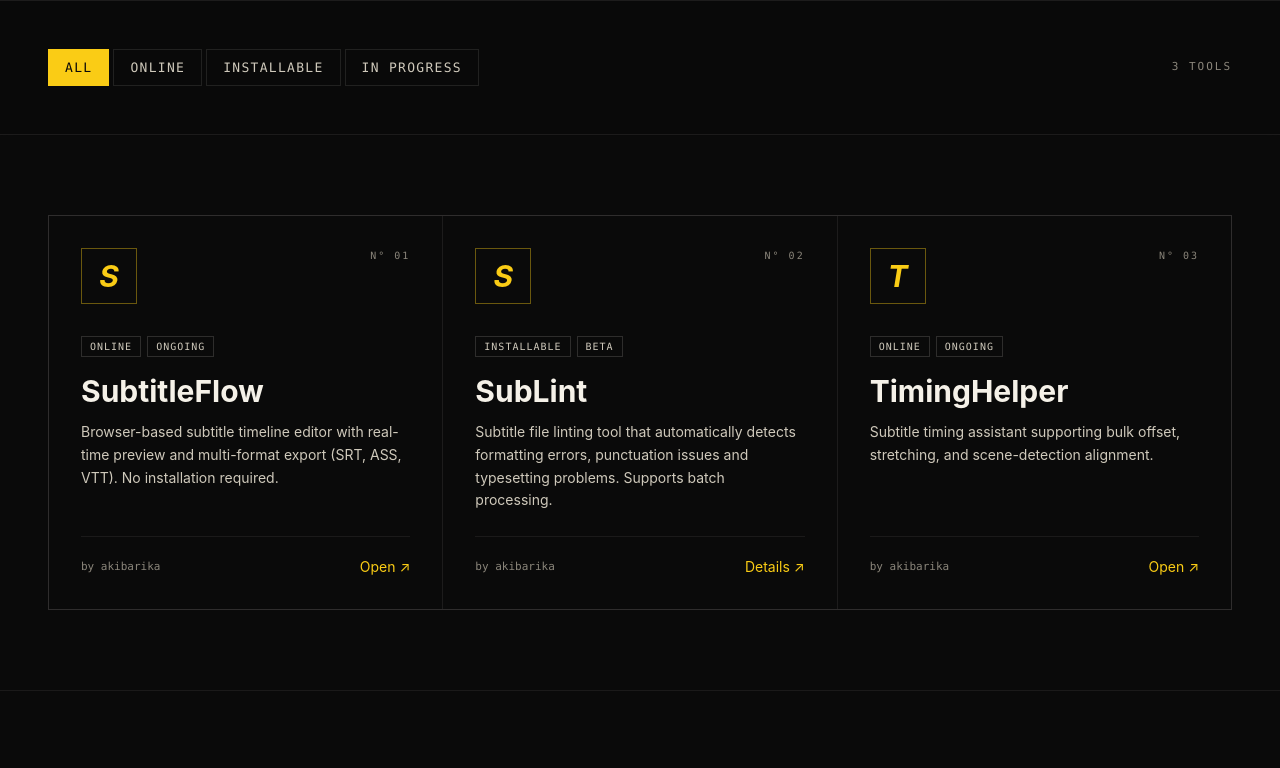
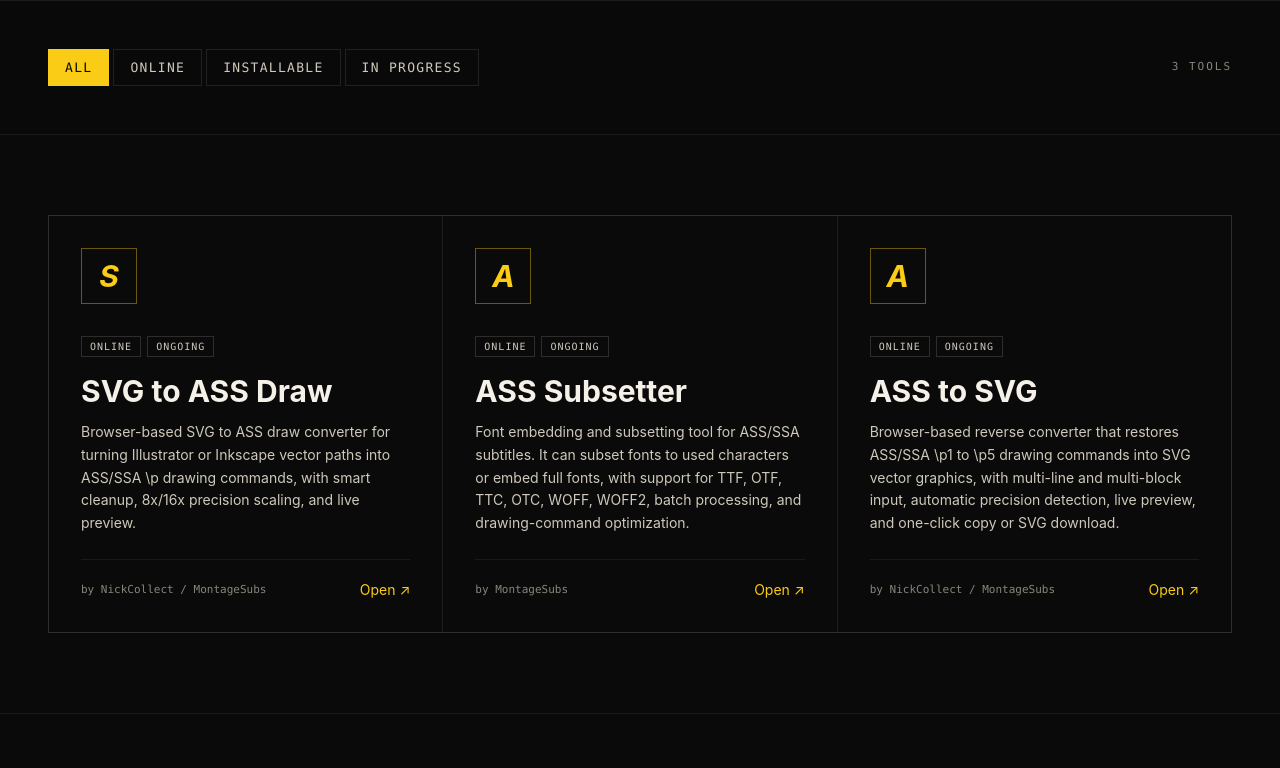
Before and after one commit to MontageSubs/montagesubs.github.io, an Astro site: page /en/tools in a window 1280 px wide. Shown: the part 391-1159 px from the top of the page. Built offline with nearby package versions, Linux system fonts and the light colour scheme; Astro itself is replaced by a stand-in of ours.

Commit message:
feat: 更新工具页卡片内容
- 将工具页三张卡片替换为实际的字幕工具信息
- 更新 SVG to ASS Draw、ASS Subsetter 和 ASS to SVG 的中英文描述、链接、标签与状态
- 移除中英文工具卡片右上角的编号展示

```diff
--- a/src/data/tools.ts
+++ b/src/data/tools.ts
@@ -13,39 +13,39 @@ export interface Tool {
 
 export const tools: Tool[] = [
   {
-    id: 'subtitle-flow',
-    name: 'SubtitleFlow',
-    author: 'akibarika',
-    description_zh: '浏览器端字幕时间轴编辑器，支持实时预览和多格式导出（SRT、ASS、VTT）。无需安装，打开即用。',
-    description_en: 'Browser-based subtitle timeline editor with real-time preview and multi-format export (SRT, ASS, VTT). No installation required.',
+    id: 'svg-to-ass',
+    name: 'SVG to ASS Draw',
+    author: 'NickCollect / MontageSubs',
+    description_zh: '浏览器端 SVG 转 ASS 绘图命令工具，可将 Illustrator、Inkscape 等导出的矢量路径转换为 ASS/SSA \\p 绘图代码，支持智能清理、8x/16x 精度缩放和实时预览。',
+    description_en: 'Browser-based SVG to ASS draw converter for turning Illustrator or Inkscape vector paths into ASS/SSA \\p drawing commands, with smart cleanup, 8x/16x precision scaling, and live preview.',
     type: 'online',
-    url: 'https://github.com/MontageSubs/subtitle-flow',
-    tags: ['timeline', 'browser', 'javascript', 'editor'],
+    url: 'https://subs.js.org/svg-to-ass/',
+    tags: ['svg', 'ass', 'draw', 'typesetting'],
     status: 'active',
     lang: ['zh-hans', 'en'],
   },
   {
-    id: 'sub-lint',
-    name: 'SubLint',
-    author: 'akibarika',
-    description_zh: '字幕文件规范检查工具，自动检测格式错误、标点问题和排版规范，支持批量处理。',
-    description_en: 'Subtitle file linting tool that automatically detects formatting errors, punctuation issues and typesetting problems. Supports batch processing.',
-    type: 'installable',
-    url: 'https://github.com/MontageSubs/sub-lint',
-    tags: ['linting', 'cli', 'quality', 'automation'],
-    status: 'beta',
+    id: 'ass-subset',
+    name: 'ASS Subsetter',
+    author: 'MontageSubs',
+    description_zh: 'ASS/SSA 字幕字体嵌入与子集化工具，可按实际使用字符压缩字体，也可完整嵌入字体；支持 TTF、OTF、TTC、OTC、WOFF、WOFF2、批量处理和绘图命令优化。',
+    description_en: 'Font embedding and subsetting tool for ASS/SSA subtitles. It can subset fonts to used characters or embed full fonts, with support for TTF, OTF, TTC, OTC, WOFF, WOFF2, batch processing, and drawing-command optimization.',
+    type: 'online',
+    url: 'https://subs.js.org/ass-subset/',
+    tags: ['ass', 'fonts', 'subset', 'embedding'],
+    status: 'active',
     lang: ['zh-hans', 'en'],
   },
   {
-    id: 'timing-helper',
-    name: 'TimingHelper',
-    author: 'akibarika',
-    description_zh: '字幕时间轴辅助工具，支持批量偏移、拉伸和场景检测对齐。',
-    description_en: 'Subtitle timing assistant supporting bulk offset, stretching, and scene-detection alignment.',
+    id: 'ass-to-svg',
+    name: 'ASS to SVG',
+    author: 'NickCollect / MontageSubs',
+    description_zh: '浏览器端 ASS/SSA 绘图命令反向转换工具，可将 \\p1 到 \\p5 绘图代码还原为 SVG 矢量图形，支持多行、多绘图块输入、自动精度识别、实时预览和一键复制或下载 SVG。',
+    description_en: 'Browser-based reverse converter that restores ASS/SSA \\p1 to \\p5 drawing commands into SVG vector graphics, with multi-line and multi-block input, automatic precision detection, live preview, and one-click copy or SVG download.',
     type: 'online',
-    url: 'https://github.com/MontageSubs/timing-helper',
-    tags: ['timing', 'browser', 'utility'],
+    url: 'https://subs.js.org/ass-to-svg/',
+    tags: ['ass', 'svg', 'draw', 'reverse'],
     status: 'active',
-    lang: ['zh'],
+    lang: ['zh-hans', 'en'],
   },
 ];
--- a/src/pages/en/tools.astro
+++ b/src/pages/en/tools.astro
@@ -42,7 +42,6 @@ const filters = [
               <div class="w-14 h-14 border border-signal-yellow/40 flex items-center justify-center group-hover:bg-signal-yellow/10 transition-colors">
                 <span class="font-display-italic text-3xl text-signal-yellow leading-none">{tool.name.charAt(0)}</span>
               </div>
-              <span class="font-mono text-[10px] text-bone-mute tracking-[0.2em]">N° {String(i+1).padStart(2,'0')}</span>
             </div>
             <div class="flex flex-wrap gap-1.5 mb-4">
               <span class="font-mono text-[10px] uppercase tracking-[0.1em] px-2 py-0.5 border border-bone/15 text-bone-dim">{tool.type==='online'?t('common.type.online'):t('common.type.installable')}</span>
--- a/src/pages/zh-hans/tools.astro
+++ b/src/pages/zh-hans/tools.astro
@@ -53,7 +53,6 @@ const filters = [
               <div class="w-14 h-14 border border-signal-yellow/40 flex items-center justify-center group-hover:bg-signal-yellow/10 transition-colors">
                 <span class="font-display-italic text-3xl text-signal-yellow leading-none">{tool.name.charAt(0)}</span>
               </div>
-              <span class="font-mono text-[10px] text-bone-mute tracking-[0.2em]">N° {String(i+1).padStart(2,'0')}</span>
             </div>
             <div class="flex flex-wrap gap-1.5 mb-4">
               <span class={`font-mono text-[10px] uppercase tracking-[0.1em] px-2 py-0.5 ${tool.type==='online' ? 'text-signal-yellow border border-signal-yellow/30' : 'text-bone-dim border border-bone/15'}`}>
```
